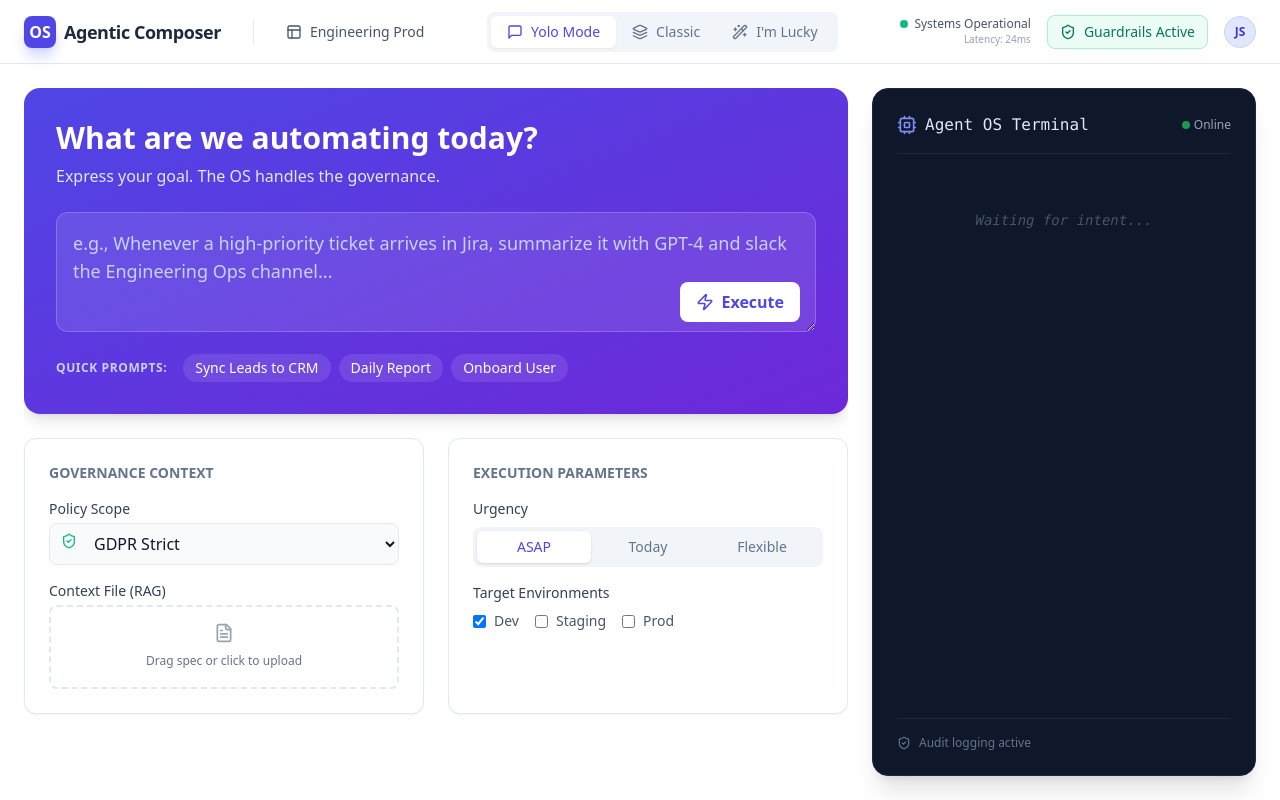
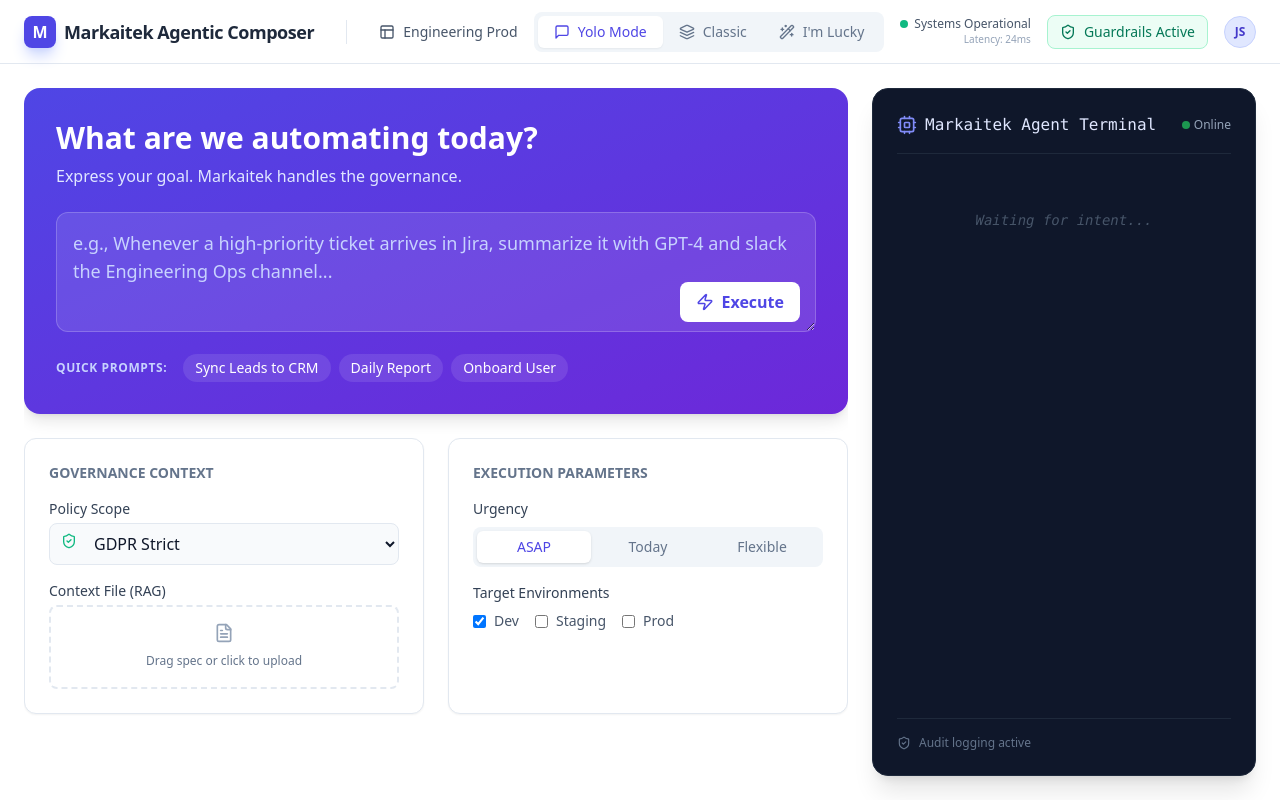
Before and after one commit to braffour/markaitek-ui-ux, a React (Vite) app: page / in a window 1280 px wide. Built offline with nearby package versions, Linux system fonts and the light colour scheme.

Commit message:
Update branding in AgenticWorkflowComposer component
- Changed references from "OS" to "Markaitek" in the UI for consistency.
- Updated component titles to reflect the new branding, enhancing clarity for users.

```diff
--- a/src/components/AgenticWorkflowComposer.tsx
+++ b/src/components/AgenticWorkflowComposer.tsx
@@ -143,7 +143,7 @@
       <div className="flex-1 flex flex-col gap-6 overflow-y-auto">
         <div className="bg-gradient-to-br from-indigo-600 to-violet-700 rounded-2xl p-8 text-white shadow-lg shrink-0">
           <h2 className="text-3xl font-bold mb-2">What are we automating today?</h2>
-          <p className="text-indigo-100 mb-6">Express your goal. The OS handles the governance.</p>
+          <p className="text-indigo-100 mb-6">Express your goal. Markaitek handles the governance.</p>
 
           <div className="relative">
             <textarea
@@ -234,7 +234,7 @@
         <div className="flex items-center justify-between mb-4 pb-4 border-b border-slate-800">
           <div className="flex items-center gap-2">
             <Cpu className="text-indigo-400" size={20} />
-            <h3 className="font-mono text-indigo-100">Agent OS Terminal</h3>
+            <h3 className="font-mono text-indigo-100">Markaitek Agent Terminal</h3>
           </div>
           <div className="flex items-center gap-1">
             <div className="w-2 h-2 bg-green-500 rounded-full animate-pulse"></div>
@@ -848,9 +848,9 @@
         <div className="flex items-center gap-6">
           <div className="flex items-center gap-2">
             <div className="w-8 h-8 bg-indigo-600 rounded-lg flex items-center justify-center text-white font-bold shadow-lg shadow-indigo-200">
-              OS
+              M
             </div>
-            <h1 className="font-bold text-lg tracking-tight text-slate-800 hidden md:block">Agentic Composer</h1>
+            <h1 className="font-bold text-lg tracking-tight text-slate-800 hidden md:block">Markaitek Agentic Composer</h1>
           </div>
 
           <div className="h-6 w-px bg-slate-200 mx-2"></div>
```
